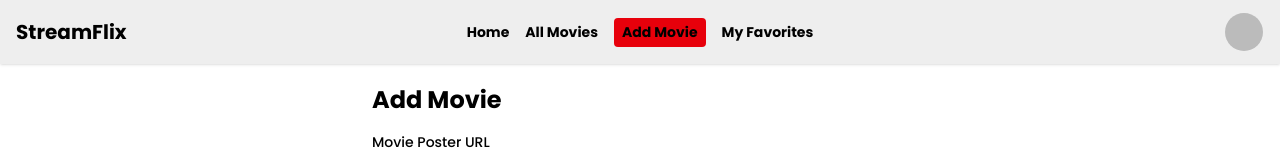
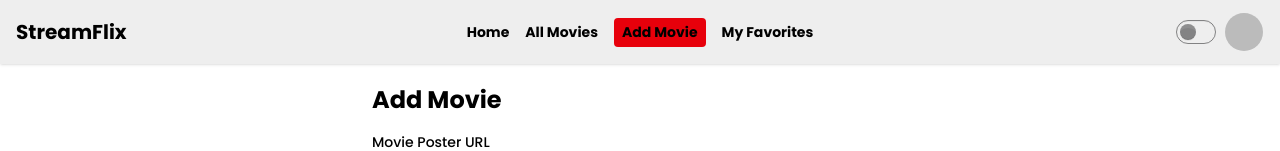
Before and after one commit to Hujaifa81/portal-client-side, a React (Vite) app: page /add-movie in a window 1280 px wide. Shown: the top 151 px of the page. Built offline with nearby package versions, Linux system fonts and the light colour scheme; no server answers; sample sign-in values are in the browser's storage.

Commit message:
dark mode added

```diff
--- a/index.html
+++ b/index.html
@@ -1,5 +1,5 @@
 <!doctype html>
-<html lang="en">
+<html lang="en" >
   <head>
     <meta charset="UTF-8" />
     <link rel="icon" type="image/svg+xml" href="/vite.svg" />
--- a/src/components/Nav.jsx
+++ b/src/components/Nav.jsx
@@ -6,7 +6,16 @@ import profile from '../assets/no-profile-picture-15257.png'
 const Nav = () => {
     const { user, logOut } = useContext(AuthContext)
     const navigate = useNavigate()
-    console.log(user);
+    const handleTheme = () => {
+
+        const theme = document.querySelector('.theme-controller')
+        console.log(theme.checked);
+        if (theme.checked) {
+            document.documentElement.setAttribute('data-theme', 'dark')
+        } else {
+            document.documentElement.setAttribute('data-theme', 'light')
+        }
+    }
 
     return (
         <div>
@@ -26,7 +35,11 @@ const Nav = () => {
                             isPending ? "pending" : isActive ? "bg-red-600 px-2 rounded py-1" : ""}>My Favorites</NavLink>
                     </ul>
                 </div>
-                <div className="navbar-end">
+                <div className="navbar-end gap-2">
+                    <div>
+                        <input type="checkbox" value="synthwave" className="toggle theme-controller" onClick={handleTheme}/>
+                    </div>
+                    <div>
                         {
                             user ? <div className="relative group inline-block">
 
@@ -34,7 +47,7 @@ const Nav = () => {
                                 <div className="btn btn-ghost btn-circle avatar">
 
                                     <div className="w-10 rounded-full">
-                                    <img src={user?user.photoURL:profile} alt="User Avatar" />
+                                        <img src={user ? user.photoURL : profile} alt="User Avatar" />
                                     </div>
                                 </div>
 
@@ -48,11 +61,13 @@ const Nav = () => {
                                             })
                                     }}>Logout</button>
                                 </div>
-                        </div> : <div className='flex justify-around gap-4 items-center'>
+                            </div> :
+                                <div className='flex justify-around gap-4 items-center'>
                                     <button className="btn  bg-transparent border text-black font-bold rounded-md"><Link to='/sign-up'>Sign Up</Link></button>
                                     <button className="btn bg-red-500 text-white  font-bold rounded-md"><Link to='/sign-in'>Sign In</Link></button>
                                 </div>
                         }
+                    </div>
 
 
 
--- a/src/layouts/MainLayout.jsx
+++ b/src/layouts/MainLayout.jsx
@@ -7,7 +7,7 @@ const MainLayout = () => {
     return (
         <div className='font-poppins'>
             <Nav></Nav>
-            <div className='bg-white min-h-screen'>
+            <div className='bg-white min-h-screen '>
             <Outlet></Outlet>
             </div>
 
--- a/src/pages/Details.jsx
+++ b/src/pages/Details.jsx
@@ -101,7 +101,7 @@ const Details = () => {
     };
 
     return (
-        <div className="max-w-4xl mx-auto p-6 shadow-lg bg-white dark:bg-gray-800 rounded-lg">
+        <div className="max-w-4xl mx-auto p-6 shadow-lg bg-white  rounded-lg">
             {/* Movie Poster */}
             <div className="relative w-full h-96">
                 <img
```
Lines whose indentation alone changed are shown as unchanged.
